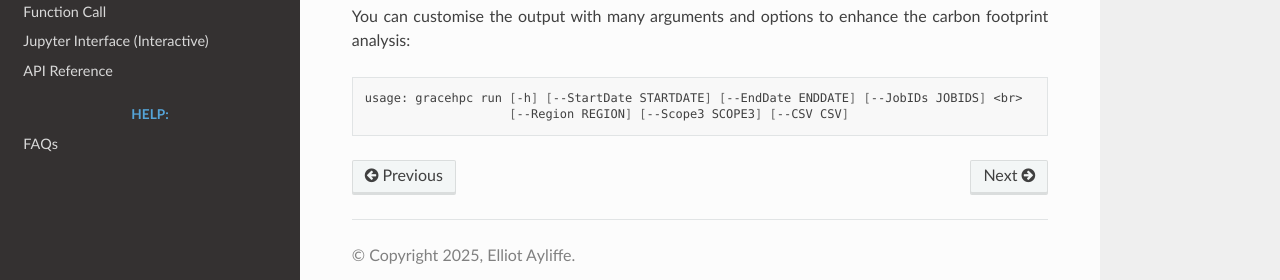
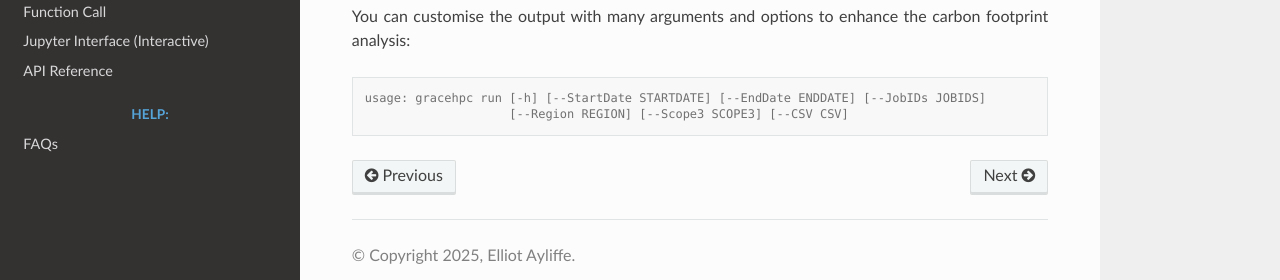
Before and after one commit to Elliot-Ayliffe/GRACE-HPC, a Sphinx documentation site: the page built from docs/cli.md, in a window 1280 px wide. Shown: the part 423-703 px from the top of the page. Built offline with Sphinx 7.4.7 and the Read the Docs theme 3.1.0, drawn with Linux system fonts in a browser that asks for light colours.

Commit message:
Update cli.md

````diff
--- a/docs/cli.md
+++ b/docs/cli.md
@@ -11,7 +11,7 @@ Running this command without any options will execute the analysis with **defaul
 
 You can customise the output with many arguments and options to enhance the carbon footprint analysis:
 
-```bash
-usage: gracehpc run [-h] [--StartDate STARTDATE] [--EndDate ENDDATE] [--JobIDs JOBIDS] <br>
+```console
+usage: gracehpc run [-h] [--StartDate STARTDATE] [--EndDate ENDDATE] [--JobIDs JOBIDS]
                     [--Region REGION] [--Scope3 SCOPE3] [--CSV CSV]
 ```
````
